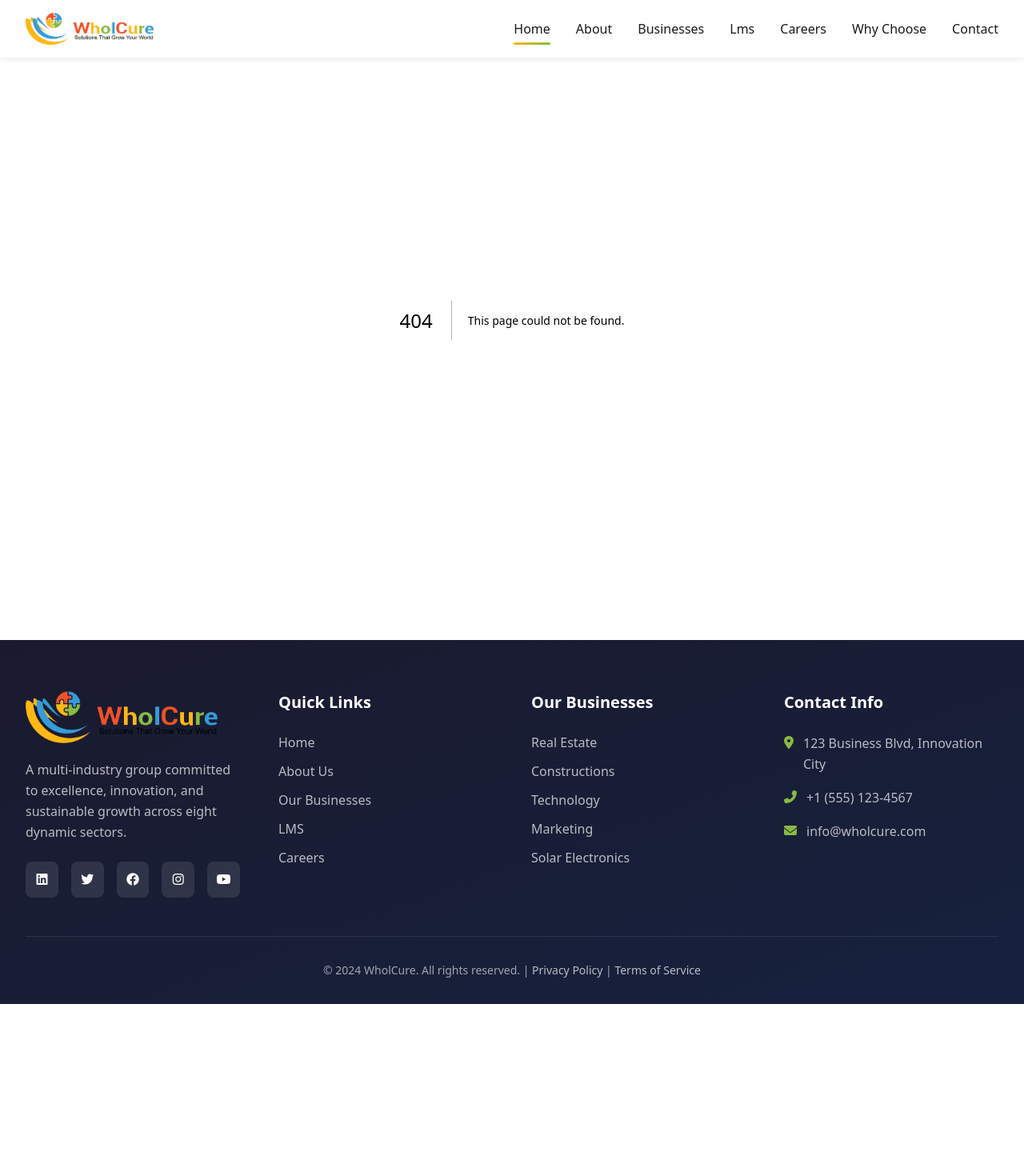
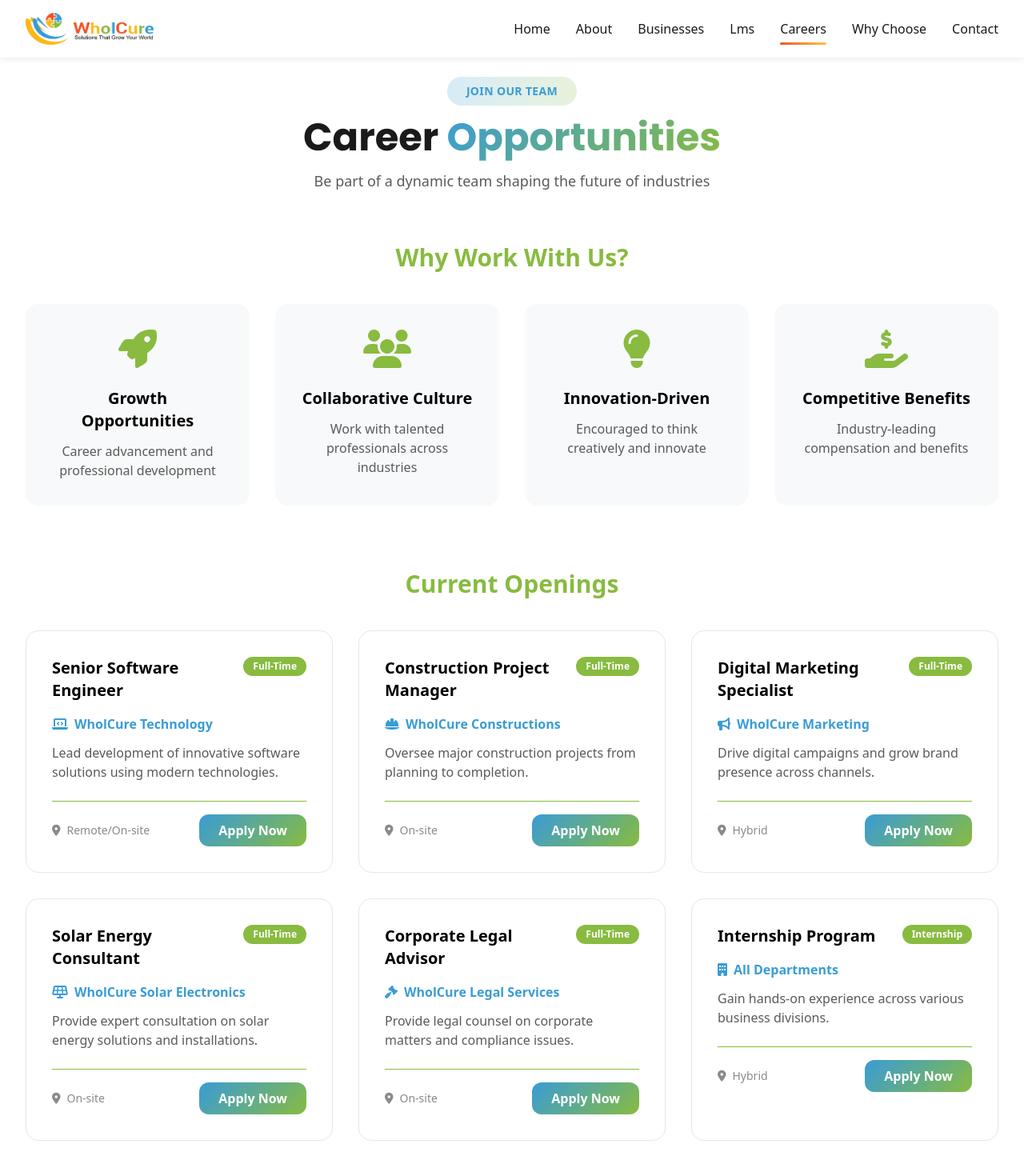
Before and after one commit to Anik-Zod/Wholcure, a Next.js app: page /careers in a window 1280 px wide. Before the commit this address had no page. Shown: the top 1470 px of the page at 80% size. Before the commit the page ends 1255 px from the top, so only its background shows below. Built offline with nearby package versions, Linux system fonts and the light colour scheme.

Commit message:
change color and create separate route for carreer

```diff
--- a/app/components/Careers.tsx
+++ b/app/careers/page.tsx
@@ -1,6 +1,6 @@
 'use client';
 import { useModal } from '../context/ModalContext';
-import SectionHeader from './SectionHeader';
+import SectionHeader from '../components/SectionHeader';
 
 export default function Careers() {
     const { openModal } = useModal();
@@ -29,14 +29,16 @@
                     title="Career"
                     highlightedText="Opportunities"
                     description="Be part of a dynamic team shaping the future of industries"
+                    gradient='bg-gradient-primary-reverse'
+                    badgeClass='bg-gradient-to-r from-secondary-dark/20 to-secondary/20 text-secondary-dark'
                 />
 
                 <div className="mb-20">
-                    <h3 className="text-3xl font-bold mb-10 text-center text-primary">Why Work With Us?</h3>
+                    <h3 className="text-3xl font-bold mb-10 text-center text-secondary">Why Work With Us?</h3>
                     <div className="grid grid-cols-1 md:grid-cols-2 lg:grid-cols-4 gap-8">
                         {benefits.map((benefit, idx) => (
-                            <div key={idx} className="text-center p-8 bg-bg-light rounded-2xl transition-all duration-300 hover:-translate-y-2 hover:bg-white hover:shadow-custom-md">
-                                <i className={`fas ${benefit.icon} text-5xl text-primary mb-6`}></i>
+                            <div key={idx} className="card-3d text-center p-8 bg-bg-light rounded-2xl transition-all duration-300 hover:-translate-y-2 hover:bg-white hover:shadow-custom-md">
+                                <i className={`fas ${benefit.icon} text-5xl text-secondary mb-6`}></i>
                                 <h4 className="text-xl font-bold mb-3">{benefit.title}</h4>
                                 <p className="text-text-secondary">{benefit.desc}</p>
                             </div>
@@ -45,21 +47,21 @@
                 </div>
 
                 <div>
-                    <h3 className="text-3xl font-bold mb-10 text-center text-primary">Current Openings</h3>
+                    <h3 className="text-3xl font-bold mb-10 text-center text-secondary">Current Openings</h3>
                     <div className="grid grid-cols-1 md:grid-cols-2 lg:grid-cols-3 gap-8">
                         {jobs.map((job, idx) => (
-                            <div key={idx} className="border border-border p-8 rounded-2xl transition-all duration-300 hover:-translate-y-2 hover:shadow-custom-md bg-white hover:border-primary">
+                            <div key={idx} className="card-3d border border-border p-8 rounded-2xl transition-all duration-300 hover:-translate-y-2 hover:shadow-custom-md bg-white hover:border-secondary-dark">
                                 <div className="flex justify-between items-start mb-4 gap-4">
                                     <h4 className="flex-1 text-xl font-bold">{job.title}</h4>
                                     <span className="text-xs px-3 py-1 bg-secondary text-white rounded-full font-semibold whitespace-nowrap">{job.type}</span>
                                 </div>
-                                <p className="flex items-center gap-2 text-primary font-semibold mb-3">
+                                <p className="flex items-center gap-2 text-secondary-dark font-semibold mb-3">
                                     <i className={`fas ${job.icon}`}></i> {job.dept}
                                 </p>
                                 <p className="text-text-secondary mb-6">{job.desc}</p>
-                                <div className="flex justify-between items-center pt-4 border-t border-border">
+                                <div className="flex justify-between items-center pt-4 border-t border-secondary">
                                     <span className="text-sm text-text-light flex items-center gap-2"><i className="fas fa-map-marker-alt"></i> {job.loc}</span>
-                                    <button className="px-6 py-2 bg-gradient-primary text-white rounded-xl font-semibold transition-transform duration-300 hover:-translate-y-1 hover:shadow-custom-md" onClick={() => openModal(job.title)}>Apply Now</button>
+                                    <button className="px-6 py-2 bg-gradient-primary-reverse text-white rounded-xl font-semibold transition-transform duration-300 hover:-translate-y-1 hover:shadow-custom-md" onClick={() => openModal(job.title)}>Apply Now</button>
                                 </div>
                             </div>
                         ))}
--- a/app/components/ClientEffects.tsx
+++ b/app/components/ClientEffects.tsx
@@ -5,7 +5,7 @@
 export default function ClientEffects() {
   useEffect(() => {
     // Scroll Animations
-    const animateElements = document.querySelectorAll('.card-3d, .business-card, .course-card, .job-card, .why-card, .contact-card');
+    const animateElements = document.querySelectorAll('.card-3d, .business-card,  .course-card, .job-card, .why-card, .contact-card');
 
     const elementObserver = new IntersectionObserver((entries) => {
         entries.forEach((entry, index) => {
--- a/app/components/Footer.tsx
+++ b/app/components/Footer.tsx
@@ -1,19 +1,19 @@
 
 export default function Footer() {
     const footerLinks = [
-        { name: 'Home', href: '#home' },
-        { name: 'About Us', href: '#about' },
-        { name: 'Our Businesses', href: '#businesses' },
-        { name: 'LMS', href: '#lms' },
-        { name: 'Careers', href: '#careers' },
+        { name: 'Home', href: '/#home' },
+        { name: 'About Us', href: '/#about' },
+        { name: 'Our Businesses', href: '/#businesses' },
+        { name: 'LMS', href: '/#lms' },
+        { name: 'Careers', href: '/careers' },
     ];
 
     const businessLinks = [
-        { name: 'Real Estate', href: '#businesses' },
-        { name: 'Constructions', href: '#businesses' },
-        { name: 'Technology', href: '#businesses' },
-        { name: 'Marketing', href: '#businesses' },
-        { name: 'Solar Electronics', href: '#businesses' },
+        { name: 'Real Estate', href: '/#businesses' },
+        { name: 'Constructions', href: '/#businesses' },
+        { name: 'Technology', href: '/#businesses' },
+        { name: 'Marketing', href: '/#businesses' },
+        { name: 'Solar Electronics', href: '/#businesses' },
     ];
 
 
--- a/app/components/LMS.tsx
+++ b/app/components/LMS.tsx
@@ -20,7 +20,7 @@
 
                 <div className="grid grid-cols-1 md:grid-cols-3 gap-8 mb-16">
                     {/* Feature 1 */}
-                    <div className="bg-white rounded-2xl p-8 shadow-custom-md transition-all duration-300 relative transform-style-3d hover:-translate-y-2 hover:shadow-custom-3d text-center group">
+                    <div className="card-3d bg-white rounded-2xl p-8 shadow-custom-md transition-all duration-300 relative transform-style-3d hover:-translate-y-2 hover:shadow-custom-3d text-center group">
                         <div className="w-[90px] h-[90px] mx-auto mb-6 flex items-center justify-center bg-gradient-secondary rounded-full text-white text-4xl shadow-custom-lg">
                             <i className="fas fa-graduation-cap"></i>
                         </div>
@@ -28,7 +28,7 @@
                         <p className="text-text-secondary">Industry-leading training programs designed by experts to enhance your professional capabilities and career growth.</p>
                     </div>
                     {/* Feature 2 */}
-                    <div className="bg-white rounded-2xl p-8 shadow-custom-md transition-all duration-300 relative transform-style-3d hover:-translate-y-2 hover:shadow-custom-3d text-center group">
+                    <div className="card-3d bg-white rounded-2xl p-8 shadow-custom-md transition-all duration-300 relative transform-style-3d hover:-translate-y-2 hover:shadow-custom-3d text-center group">
                         <div className="w-[90px] h-[90px] mx-auto mb-6 flex items-center justify-center bg-gradient-secondary rounded-full text-white text-4xl shadow-custom-lg">
                             <i className="fas fa-chart-line"></i>
                         </div>
@@ -36,7 +36,7 @@
                         <p className="text-text-secondary">Comprehensive courses focused on developing critical skills for the modern workplace and emerging technologies.</p>
                     </div>
                     {/* Feature 3 */}
-                    <div className="bg-white rounded-2xl p-8 shadow-custom-md transition-all duration-300 relative transform-style-3d hover:-translate-y-2 hover:shadow-custom-3d text-center group">
+                    <div className="card-3d bg-white rounded-2xl p-8 shadow-custom-md transition-all duration-300 relative transform-style-3d hover:-translate-y-2 hover:shadow-custom-3d text-center group">
                         <div className="w-[90px] h-[90px] mx-auto mb-6 flex items-center justify-center bg-gradient-secondary rounded-full text-white text-4xl shadow-custom-lg">
                             <i className="fas fa-certificate"></i>
                         </div>
@@ -49,7 +49,7 @@
                     <h3 className="text-3xl font-bold mb-10 text-primary">Featured Training Programs</h3>
                     <div className="grid grid-cols-1 sm:grid-cols-2 lg:grid-cols-4 gap-6">
                         {courses.map((course, idx) => (
-                            <div key={idx} className="bg-white p-8 rounded-2xl shadow-custom-sm transition-all duration-300 border-2 border-transparent hover:-translate-y-2 hover:shadow-custom-md hover:border-primary">
+                            <div key={idx} className="card-3d bg-white p-8 rounded-2xl shadow-custom-sm transition-all duration-300 border-2 border-transparent hover:-translate-y-2 hover:shadow-custom-md hover:border-primary">
                                 <div className="w-[60px] h-[60px] flex items-center justify-center bg-gradient-primary rounded-xl text-white text-2xl mb-4">
                                     <i className={`fas ${course.icon}`}></i>
                                 </div>
--- a/app/components/Navbar.tsx
+++ b/app/components/Navbar.tsx
@@ -3,11 +3,14 @@
 import Image from 'next/image';
 import Link from 'next/link';
 import { useState, useEffect } from 'react';
+import { usePathname, useRouter } from 'next/navigation';
 
 export default function Navbar() {
   const [isScrolled, setIsScrolled] = useState(false);
   const [isMenuOpen, setIsMenuOpen] = useState(false);
   const [activeSection, setActiveSection] = useState('home');
+  const pathname = usePathname();
+  const router = useRouter();
 
   useEffect(() => {
     const handleScroll = () => {
@@ -17,7 +20,8 @@
         setIsScrolled(false);
       }
 
-      // Update active link logic
+      // Update active link logic only if on home page
+      if (pathname === '/') {
         const sections = document.querySelectorAll('section[id]');
         const scrollPosition = window.scrollY + 150;
 
@@ -30,12 +34,17 @@
             if (sectionId) setActiveSection(sectionId);
           }
         });
+      } else {
+        // If not on home page, setActiveSection based on pathname
+        const path = pathname.replace('/', '');
+        if (path) setActiveSection(path);
+      }
     };
 
     window.addEventListener('scroll', handleScroll);
     handleScroll(); // Initial check
     return () => window.removeEventListener('scroll', handleScroll);
-  }, []);
+  }, [pathname]);
 
   const toggleMenu = () => {
     setIsMenuOpen(!isMenuOpen);
@@ -52,6 +61,12 @@
   };
 
   const handleLinkClick = (e: React.MouseEvent<HTMLAnchorElement>, id: string) => {
+    if (id === 'careers') {
+      closeMenu();
+      return; // Let Next.js Link handle the navigation
+    }
+
+    if (pathname === '/') {
       e.preventDefault();
       const element = document.getElementById(id);
       if (element) {
@@ -59,9 +74,13 @@
         window.scrollTo({
           top: offsetTop,
           behavior: 'smooth'
-      });
+        })
         closeMenu();
         setActiveSection(id);
+      }
+    } else {
+      // If we're on another page, Link will handle navigation to /#id
+      closeMenu();
     }
   };
 
@@ -69,8 +88,9 @@
     <nav className={`fixed top-0 left-0 right-0 z-[1000] transition-all duration-300 ${isScrolled ? 'bg-white/98 shadow-custom-md' : 'bg-white/95 backdrop-blur-xl shadow-custom-sm'}`} id="navbar">
       <div className="max-w-7xl mx-auto px-8 py-4 flex items-center justify-between">
 
+        {/* logo */}
         <Link
-          href="#home"
+          href={pathname === '/' ? '#home' : '/#home'}
           className="logo flex items-center transition-opacity hover:opacity-80 hover:cursor-pointer hover:scale-105 transition-all "
           onClick={(e) => handleLinkClick(e, 'home')}
         >
@@ -82,7 +102,7 @@
           {['home', 'about', 'businesses', 'lms', 'careers', 'why-choose', 'contact'].map((item) => (
             <li key={item} className="w-full lg:w-auto">
               <Link
-                href={`#${item}`}
+                href={item === 'careers' ? '/careers' : (pathname === '/' ? `#${item}` : `/#${item}`)}
                 className={`block w-full py-4 lg:py-2 relative font-medium text-text-primary transition-all duration-300 hover:text-primary
                        ${activeSection === item ? 'text-primary' : ''}
                        after:content-[''] after:absolute after:bottom-0 after:left-0 after:w-0 after:h-[3px] after:bg-gradient-primary after:transition-all after:duration-300 after:rounded-sm hover:after:w-full lg:border-none border-b border-border
--- a/app/components/SectionHeader.tsx
+++ b/app/components/SectionHeader.tsx
@@ -1,3 +1,4 @@
+import { twMerge } from "tailwind-merge";
 
 interface SectionHeaderProps {
     badge?: string;
@@ -6,6 +7,8 @@
     description?: string;
     className?: string;
     light?: boolean;
+    gradient?: string;
+    badgeClass?: string;
 }
 
 export default function SectionHeader({
@@ -14,19 +17,21 @@
     highlightedText,
     description,
     className = "",
+    gradient = "",
+    badgeClass = "",
     light = false
 }: SectionHeaderProps) {
     return (
         <div className={`text-center mb-16 ${className}`}>
             {badge && (
-                <span className="inline-block px-6 py-2 bg-primary/10 text-primary rounded-full text-sm font-semibold tracking-wide uppercase mb-4">
+                <span className={twMerge("inline-block px-6 py-2 bg-primary/10 text-primary rounded-full text-sm font-semibold tracking-wide uppercase mb-4", badgeClass)}>
                     {badge}
                 </span>
             )}
             <h2 className={`text-4xl md:text-5xl font-heading font-bold mb-4 ${light ? 'text-white' : 'text-text-primary'}`}>
                 {title}{" "}
                 {highlightedText && (
-                    <span className="bg-clip-text text-transparent bg-gradient-primary">
+                    <span className={twMerge("bg-clip-text text-transparent bg-gradient-primary", gradient)}>
                         {highlightedText}
                     </span>
                 )}
--- a/app/components/WhyChoose.tsx
+++ b/app/components/WhyChoose.tsx
@@ -21,7 +21,7 @@
                 />
                 <div className="grid grid-cols-1 md:grid-cols-2 lg:grid-cols-3 gap-8">
                     {reasons.map((reason, idx) => (
-                        <div key={idx} className="bg-white p-10 rounded-2xl shadow-custom-md relative overflow-hidden transition-all duration-300 hover:-translate-y-2 hover:shadow-custom-3d group">
+                        <div key={idx} className="card-3d p-10 rounded-2xl shadow-custom-md relative overflow-hidden transition-all duration-300 hover:-translate-y-2 hover:shadow-custom-3d group">
                             <div className="absolute top-4 right-6 text-6xl font-black text-primary opacity-5 leading-none">{reason.num}</div>
                             <div className="w-[70px] h-[70px] flex items-center justify-center bg-gradient-primary rounded-2xl text-white text-3xl mb-6 shadow-custom-sm">
                                 <i className={`fas ${reason.icon}`}></i>
--- a/app/globals.css
+++ b/app/globals.css
@@ -1,14 +1,10 @@
 @import "tailwindcss";
 
 @theme {
-  --color-primary:  #fdb614; /* yellow */
-  --color-primary-dark: #88bb40;   /* green */
-  --color-primary-light: #88BB40; /* Green */
+  --color-primary:  #f05225; /* yellow */
+  --color-primary-dark: #FFC643;   /* green */
+  --color-primary-light: #FFC643; /* Green */
 
-
-  /* --color-primary: #0066FF;
-  --color-primary-dark: #0052CC;
-  --color-primary-light: #3385FF; */
 
   --color-secondary: #88bb40; /* green */
   --color-secondary-dark: #399cd6; /* blue */
@@ -31,7 +27,7 @@
   /* --background-image-gradient-primary: linear-gradient(135deg, var(--color-primary) 0%, var(--color-primary-dark) 100%); */
   --background-image-gradient-primary: linear-gradient(135deg, var(--color-primary) 0%, var(--color-primary-dark) 100%);
 
-  --background-image-gradient-primary-reverse: linear-gradient(135deg, #399cd6 0%, var(--color-primary-dark) 100%);
+  --background-image-gradient-primary-reverse: linear-gradient(135deg, var( --color-secondary-dark) 0%, var(--color-secondary) 100%);
 
 
   --background-image-gradient-secondary: linear-gradient(135deg, var(--color-primary) 0%, var(--color-primary-dark) 100%);
--- a/app/page.tsx
+++ b/app/page.tsx
@@ -2,7 +2,6 @@
 import About from './components/About';
 import Businesses from './components/Businesses';
 import LMS from './components/LMS';
-import Careers from './components/Careers';
 import WhyChoose from './components/WhyChoose';
 import Contact from './components/Contact';
 
@@ -15,7 +14,6 @@
       <LMS />
       <WhyChoose />
       <Contact />
-      <Careers />
     </main>
   );
 }
--- a/package.json
+++ b/package.json
@@ -15,6 +15,7 @@
     "postcss": "^8.5.6",
     "react": "19.2.3",
     "react-dom": "19.2.3",
+    "tailwind-merge": "^3.4.0",
     "tailwindcss": "^4.1.18"
   },
   "devDependencies": {
```
Also changed, not shown: app/components/Hero.tsx (+9 -9 lines), 1 other file (tests, documents, lock files or other folders). Lines whose indentation alone changed are shown as unchanged.
